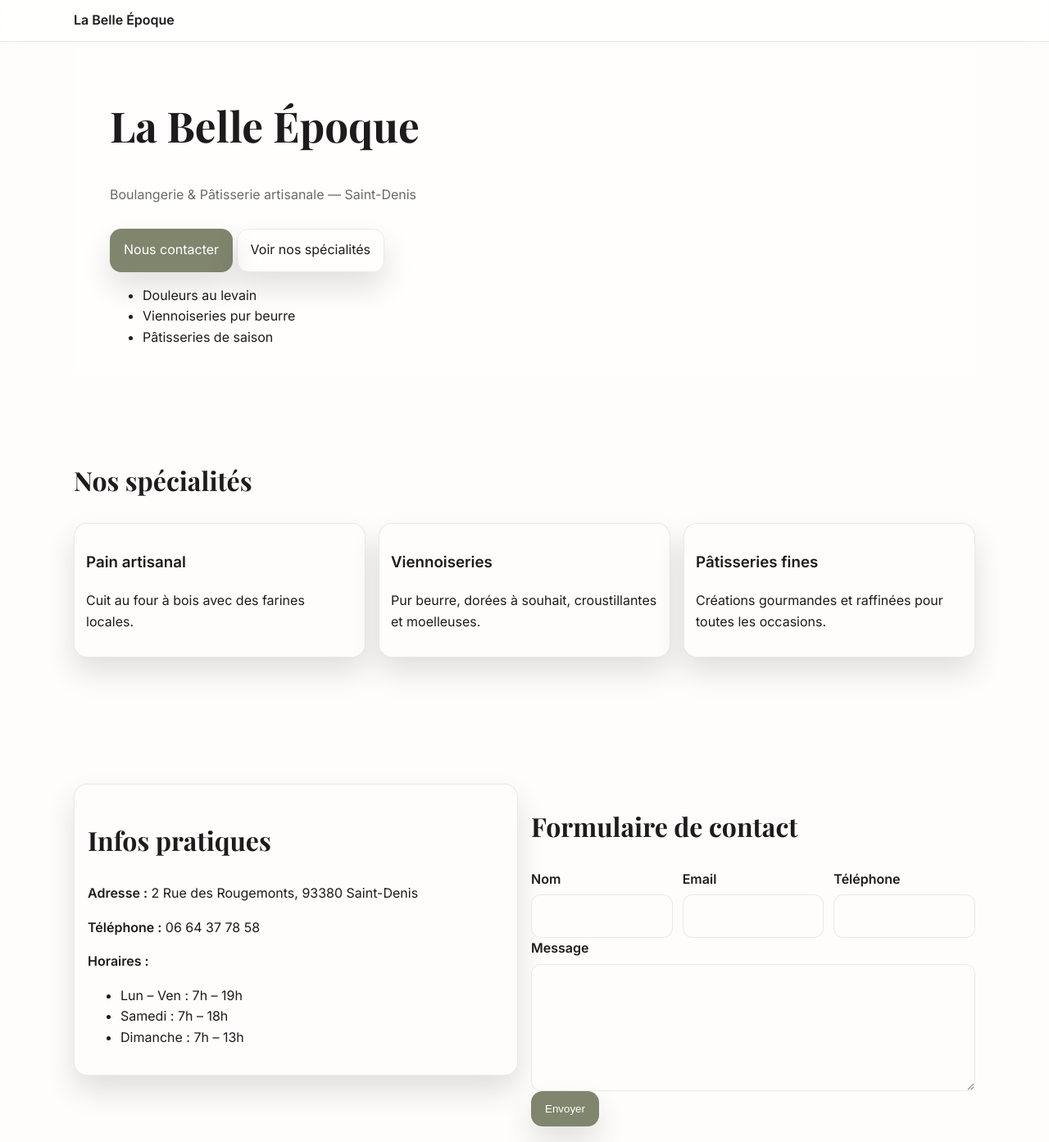
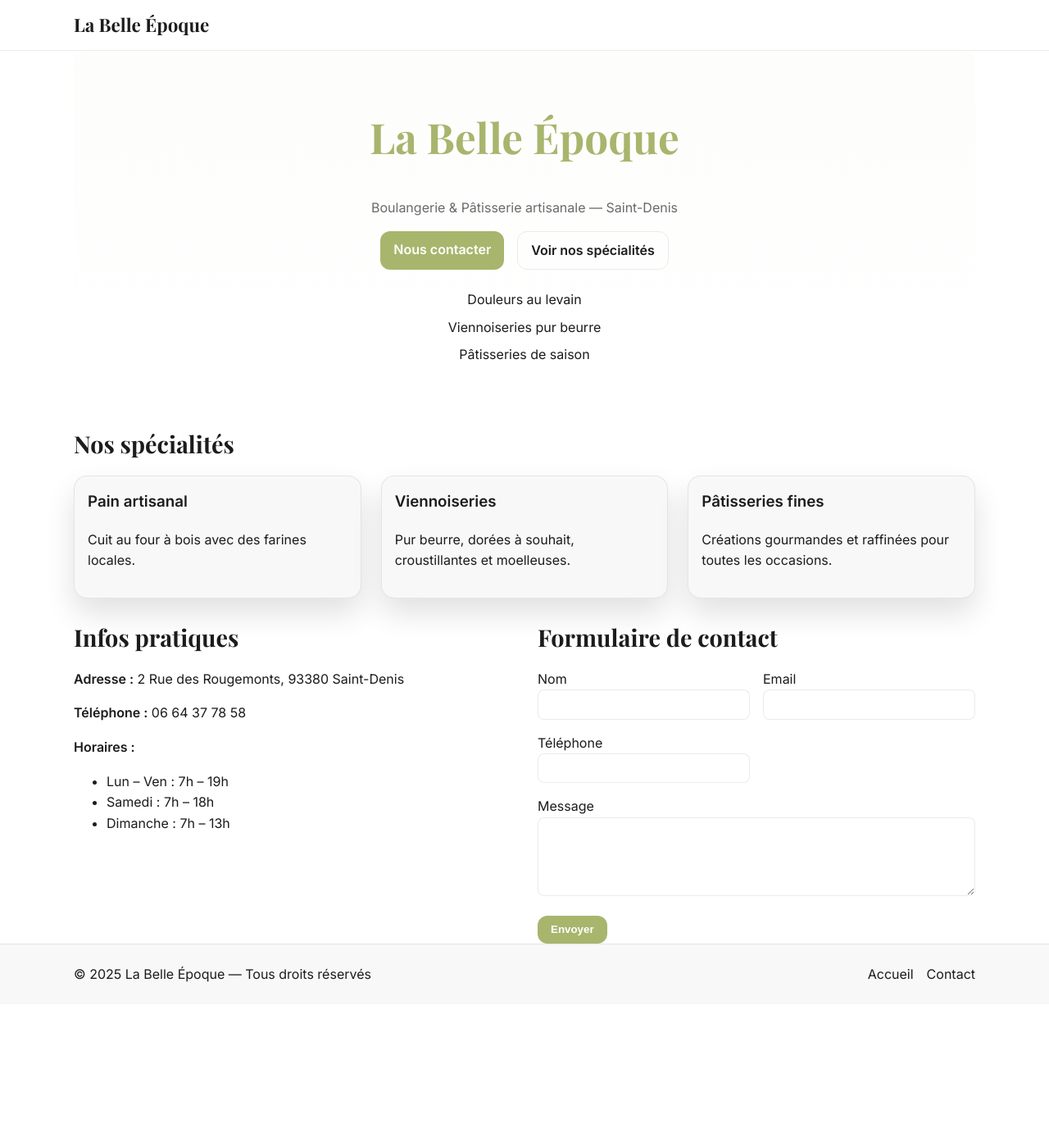
Before and after one commit to azzdineboudif-dev/la-belle-epoque, a plain HTML site: page index.html in a window 1280 px wide. Shown: the top 1393 px of the page at 82% size. After the commit the page ends 1225 px from the top, so only its background shows below. Drawn offline with nearby package versions, Linux system fonts and the light colour scheme.

Commit message:
Update styles.css

```diff
--- a/styles.css
+++ b/styles.css
@@ -1,106 +1,276 @@
-:root{
-  --brand:#F4CFDF;
-  --sage:#80856D;
-  --paper:#fffdfc;
-  --ink:#1d1b1b;
-  --muted:#6a6a6a;
-  --surface:#faf6f8;
-  --stroke: rgba(0,0,0,.08);
-  --shadow: 0 18px 36px rgba(0,0,0,.12);
+:root {
+  --brand: #F4CFDF;
+  --sage: #A8B56D;
+  --paper: #ffffff;
+  --ink: #1d1b1b;
+  --muted: #6a6a6a;
+  --surface: #f8f8f8;
+  --stroke: rgba(0, 0, 0, 0.08);
+  --shadow: 0 18px 36px rgba(0, 0, 0, 0.12);
 }
 
-/* Reset de base */
-*{box-sizing:border-box}
-html,body{margin:0}
-img{max-width:100%;display:block;height:auto}
-a{color:inherit;text-decoration:none}
-
-body{
-  font-family: Inter, system-ui, -apple-system, "Segoe UI", Roboto, Arial, sans-serif;
-  color:var(--ink);
-  background:var(--paper);
-  line-height:1.6;
+* {
+  box-sizing: border-box;
 }
 
-/* Layout & typo */
-.container{width:min(1100px,92%);margin-inline:auto}
-.section{padding: clamp(48px,6vw,96px) 0}
-.display{
-  font-family:"Playfair Display",serif;font-weight:700;line-height:1.12;
-  font-size: clamp(2rem,1.2rem + 3vw,3.2rem);
+html, body {
+  margin: 0;
+  padding: 0;
 }
-.section-title{
-  font-family:"Playfair Display",serif;font-weight:700;
-  font-size: clamp(1.4rem,1rem + 1.6vw,2rem);
+
+body {
+  font-family: Inter, system-ui, -apple-system, "Segoe UI", Roboto, Arial, sans-serif;
+  color: var(--ink);
+  background: var(--paper);
+  line-height: 1.6;
 }
-.lead{color:var(--muted)}
-.btn{
-  display:inline-block;padding:.8rem 1rem;border:1px solid var(--stroke);
-  background:var(--paper);border-radius:14px;box-shadow:var(--shadow)
+
+/* Container */
+.container {
+  width: min(1100px, 92%);
+  margin-inline: auto;
 }
-.btn-ghost{background:transparent}
-.btn-primary{background:var(--sage);color:#fff;border-color:transparent}
 
-/* Header générique (si présent) */
-.site-header{
-  position:sticky;top:0;z-index:30;background:rgba(255,255,255,.7);
-  backdrop-filter:blur(10px);border-bottom:1px solid var(--stroke)
+/* Headings */
+.display {
+  font-family: "Playfair Display", serif;
+  font-weight: 700;
+  font-size: clamp(2rem, 1.2rem + 3vw, 3.2rem);
+  line-height: 1.2;
 }
-.header-inner{display:flex;align-items:center;justify-content:space-between;gap:1rem;padding:12px 0}
-.brand{display:flex;align-items:center;gap:.6rem;font-weight:700}
-.nav-toggle{display:none;border:1px solid var(--stroke);background:var(--surface);padding:.6rem .8rem;border-radius:12px;cursor:pointer}
-.site-nav{display:flex;align-items:center;gap:1rem;flex-wrap:wrap}
 
-/* Cartes produits (si section .cards existe) */
-.cards{display:grid;grid-template-columns:repeat(3,minmax(0,1fr));gap:16px;margin-top:16px}
-.card{background:var(--paper);border:1px solid var(--stroke);border-radius:16px;overflow:hidden;box-shadow:var(--shadow)}
-.card-img{aspect-ratio:4/3;object-fit:cover;width:100%;min-height:200px}
-.card-body{padding:14px}
+.section-title {
+  font-family: "Playfair Display", serif;
+  font-weight: 700;
+  font-size: clamp(1.4rem, 1rem + 1vw, 2rem);
+  margin-bottom: 1rem;
+}
 
-/* Sections “à propos / contact” si présentes */
-.about{display:grid;grid-template-columns:1.1fr .9fr;gap:16px;align-items:start}
-.contact-grid{display:grid;grid-template-columns:1fr 1fr;gap:16px;align-items:start}
-.contact-card{background:var(--paper);border:1px solid var(--stroke);border-radius:16px;padding:16px;box-shadow:var(--shadow)}
-.map{width:100%;height:340px;border:1px solid var(--stroke);border-radius:16px}
+.lead {
+  color: var(--muted);
+}
 
-.form .grid{display:grid;grid-template-columns:repeat(3,minmax(0,1fr));gap:12px}
-label{display:flex;flex-direction:column;gap:.35rem;font-weight:600}
-input,textarea{appearance:none;border:1px solid var(--stroke);background:var(--paper);color:var(--ink);border-radius:12px;padding:.8rem;font:inherit}
-input:focus,textarea:focus{outline:2px solid var(--brand)}
+.accent {
+  color: var(--sage);
+}
 
-.site-footer{border-top:1px solid var(--stroke);padding:20px 0;background:linear-gradient(0deg,rgba(244,207,223,.35),transparent)}
-.footer-inner{display:flex;align-items:center;justify-content:space-between;gap:1rem;flex-wrap:wrap}
-.footer-nav{display:flex;gap:1rem}
+/* Buttons */
+.btn {
+  display: inline-block;
+  padding: 0.6rem 1rem;
+  border-radius: 12px;
+  text-decoration: none;
+  font-weight: 600;
+  cursor: pointer;
+}
 
-.appear{animation:fadeInUp .6s ease both}
-@keyframes fadeInUp{from{opacity:0;transform:translateY(8px)}to{opacity:1;transform:none}}
+.btn-primary {
+  background: var(--sage);
+  color: #fff;
+  border: none;
+}
 
-/* ===== Compat avec ton HTML actuel (.hero / .hero-content / .gallery) ===== */
-.hero{padding:32px 0 16px;background:rgba(255,255,255,.6)}
-.hero-content{width:min(1100px,92%);margin:0 auto}
-.hero .btn{margin-top:12px}
-.hero-visual{width:min(1100px,92%);margin:12px auto 0}
-.hero-visual img{display:block;width:100%;height:auto;border-radius:16px;border:1px solid var(--stroke);box-shadow:var(--shadow)}
+.btn-primary:hover {
+  background: #94a85c;
+}
 
-.gallery{
-  width:min(1100px,92%);margin:24px auto;display:grid;gap:16px;
-  grid-template-columns:repeat(3,minmax(0,1fr));
+.btn-ghost {
+  background: transparent;
+  color: var(--ink);
+  border: 1px solid var(--stroke);
 }
-.gallery img{
-  width:100%;height:260px;object-fit:cover;border-radius:14px;border:1px solid var(--stroke);box-shadow:var(--shadow);
+
+.btn-ghost:hover {
+  background: var(--surface);
+}
+
+/* Header */
+.site-header {
+  position: sticky;
+  top: 0;
+  background: rgba(255, 255, 255, 0.95);
+  backdrop-filter: blur(8px);
+  border-bottom: 1px solid var(--stroke);
+  z-index: 1000;
+}
+
+.header-inner {
+  display: flex;
+  align-items: center;
+  justify-content: space-between;
+  padding: 0.8rem 0;
+}
+
+.brand {
+  font-family: "Playfair Display", serif;
+  font-weight: 700;
+  font-size: 1.4rem;
+}
+
+.nav-toggle {
+  display: none;
+  font-size: 1.5rem;
+  background: none;
+  border: none;
+  cursor: pointer;
+}
+
+.site-nav {
+  display: flex;
+  gap: 1rem;
+}
+
+.site-nav a {
+  text-decoration: none;
+  color: var(--ink);
+  font-weight: 500;
+}
+
+.site-nav a:hover {
+  color: var(--sage);
+}
+
+/* Hero Section */
+.hero {
+  padding: 2rem 0;
+  background: linear-gradient(180deg, #fdfdfc, #fff);
+  border-radius: 16px;
+}
+
+.hero-content {
+  text-align: center;
+}
+
+.hero-buttons {
+  margin-top: 1rem;
+  display: flex;
+  justify-content: center;
+  gap: 1rem;
+}
+
+.usp {
+  list-style: none;
+  padding: 0;
+  margin-top: 1.5rem;
+}
+
+.usp li {
+  margin: 0.5rem 0;
+}
+
+/* Cards (Produits) */
+.cards {
+  display: grid;
+  grid-template-columns: repeat(3, 1fr);
+  gap: 1.5rem;
+}
+
+.card {
+  background: var(--surface);
+  border-radius: 16px;
+  box-shadow: var(--shadow);
+  overflow: hidden;
+  padding: 1rem;
+  border: 1px solid var(--stroke);
+}
+
+.card-body h3 {
+  margin-top: 0;
+}
+
+/* Contact Section */
+.contact-grid {
+  display: grid;
+  grid-template-columns: 1fr 1fr;
+  gap: 2rem;
+}
+
+.form {
+  display: flex;
+  flex-direction: column;
+  gap: 1rem;
+}
+
+.form .grid {
+  display: grid;
+  grid-template-columns: 1fr 1fr;
+  gap: 1rem;
+}
+
+.form input, .form textarea {
+  width: 100%;
+  padding: 0.6rem;
+  border: 1px solid var(--stroke);
+  border-radius: 8px;
+}
+
+.form-actions {
+  display: flex;
+  align-items: center;
+  gap: 1rem;
+}
+
+.status {
+  font-size: 0.9rem;
+  color: var(--muted);
+}
+
+/* Footer */
+.site-footer {
+  background: var(--surface);
+  padding: 1.5rem 0;
+  border-top: 1px solid var(--stroke);
+}
+
+.footer-inner {
+  display: flex;
+  justify-content: space-between;
+  align-items: center;
+}
+
+.footer-nav {
+  display: flex;
+  gap: 1rem;
+}
+
+.footer-nav a {
+  text-decoration: none;
+  color: var(--ink);
+}
+
+.footer-nav a:hover {
+  color: var(--sage);
 }
 
 /* Responsive */
-@media (max-width:980px){
-  .about{grid-template-columns:1fr}
-  .contact-grid{grid-template-columns:1fr}
-  .cards{grid-template-columns:1fr 1fr}
-  .gallery{grid-template-columns:1fr 1fr}
+@media (max-width: 980px) {
+  .cards {
+    grid-template-columns: 1fr 1fr;
+  }
+  .contact-grid {
+    grid-template-columns: 1fr;
+  }
 }
-@media (max-width:640px){
-  .nav-toggle{display:block}
-  .site-nav{display:none;position:absolute;top:64px;right:4%;flex-direction:column;background:var(--paper);border:1px solid var(--stroke);padding:12px;border-radius:16px}
-  .cards{grid-template-columns:1fr}
-  .form .grid{grid-template-columns:1fr}
-  .gallery{grid-template-columns:1fr}
+
+@media (max-width: 640px) {
+  .cards {
+    grid-template-columns: 1fr;
+  }
+  .site-nav {
+    display: none;
+    flex-direction: column;
+    background: var(--surface);
+    padding: 1rem;
+    position: absolute;
+    top: 100%;
+    right: 0;
+    width: 200px;
+    border: 1px solid var(--stroke);
+  }
+  .site-nav.open {
+    display: flex;
+  }
+  .nav-toggle {
+    display: block;
+  }
 }
```
